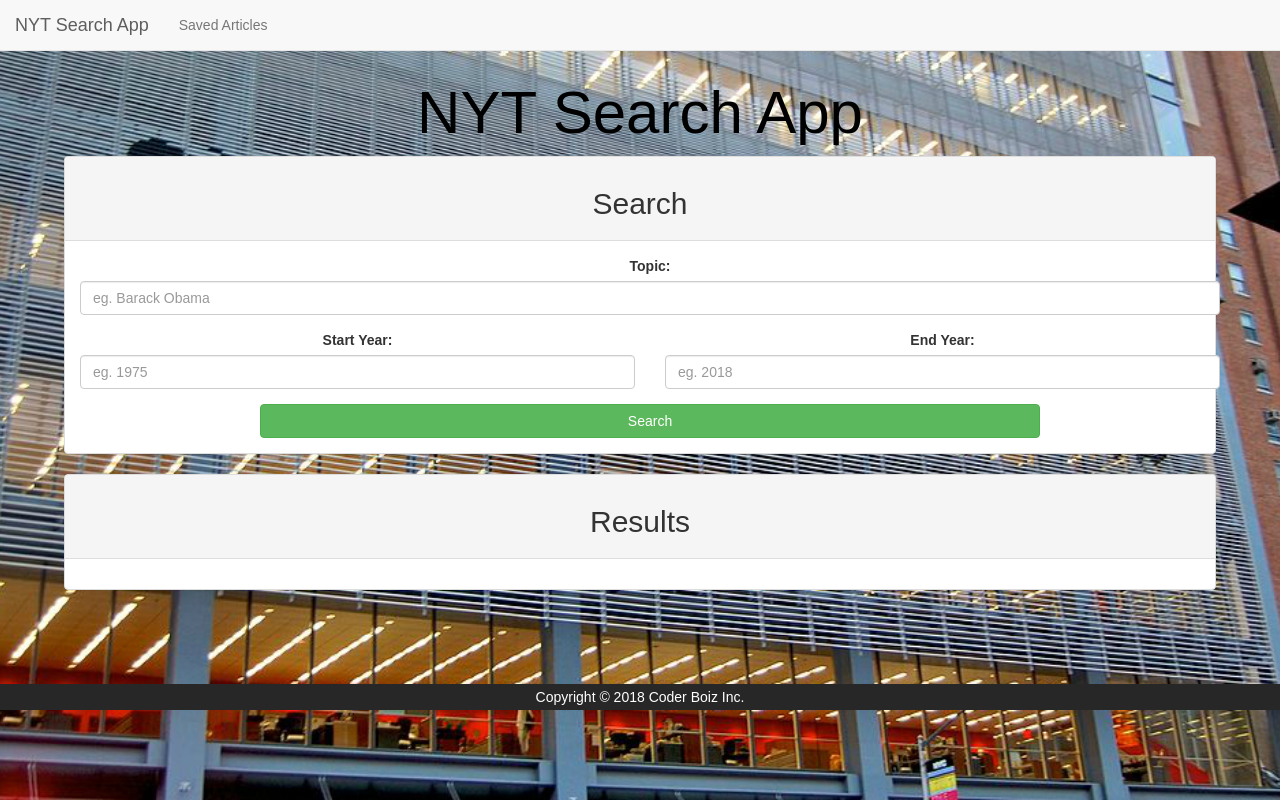
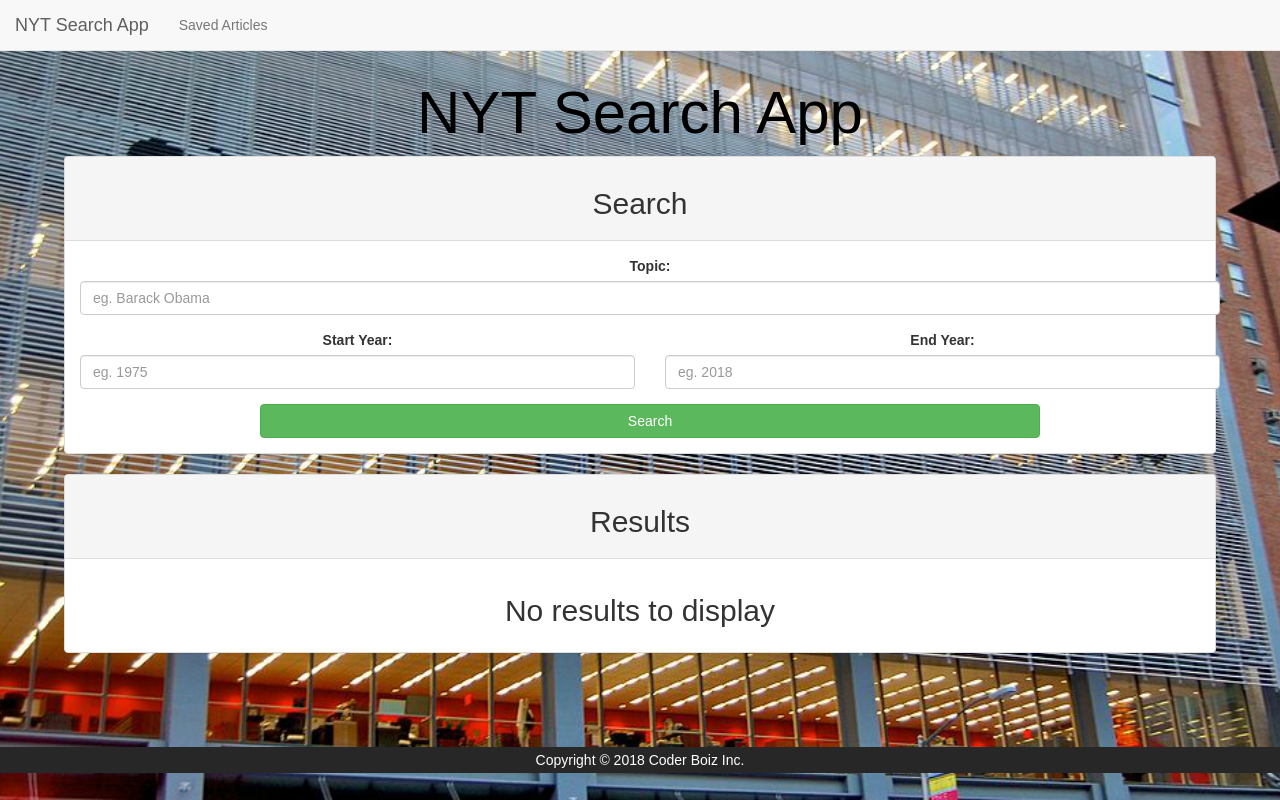
Before and after one commit to sefeder/NYT-React-App, a React (Create React App) app in the folder client/: page / in a window 1280 px wide. Built offline with nearby package versions, Linux system fonts and the light colour scheme.

Commit message:
results ternary :bug: fix

```diff
--- a/client/src/pages/Home.js
+++ b/client/src/pages/Home.js
@@ -74,7 +74,7 @@
                         <h2>Results</h2>
                     </div>
                     <div className="panel-body">
-        {this.state.articles ? this.state.articles.map(a => (
+        {this.state.articles.length > 0 ? this.state.articles.map(a => (
                             <div className="panel panel-default" key={a._id}>
                                 <a href={a.web_url}><h4>{a.headline.main}</h4></a>
                                 <h5>{a.pub_date}</h5>
@@ -82,7 +82,7 @@
                                 <button className="btn btn-success" onClick={this.saveArticle}>Save</button>
                                 <br/><br/>
                             </div>
-        )) : <h2>No results to display yet</h2>}
+        )) : <h2>No results to display</h2>}
 
                     </div>
 
```
